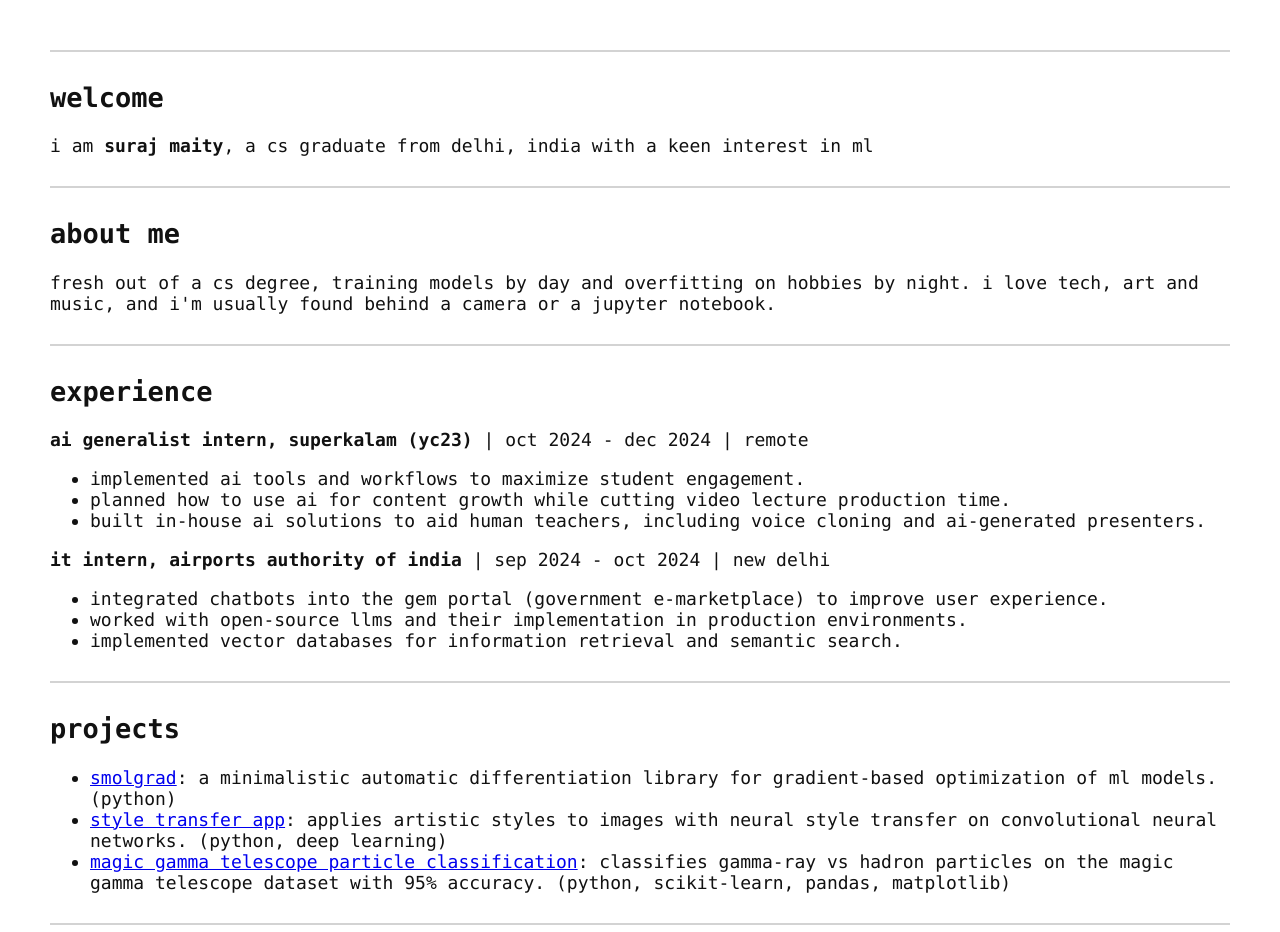
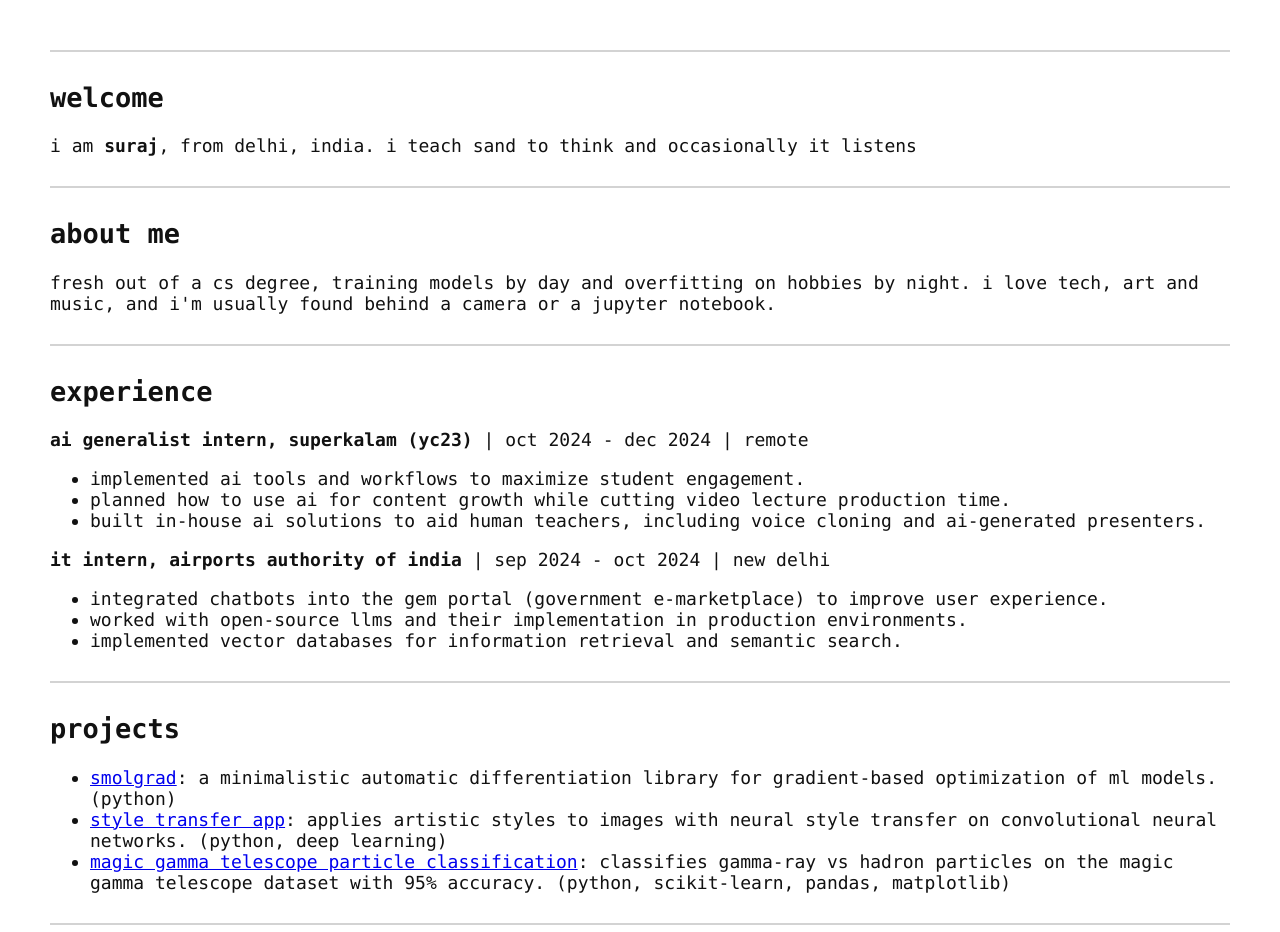
Before and after one commit to surajmaity/Portfolio-website-Tiny-grad-inspired-, a plain HTML site: page index.html in a window 1280 px wide. Shown: the part 780-1712 px from the top of the page. Drawn offline with Linux system fonts and the light colour scheme.

Commit message:
lil changes
Co-Authored-By: Claude Opus 5.5 <noreply@anthropic.com>

```diff
--- a/index.html
+++ b/index.html
@@ -124,7 +124,7 @@
 
   <hr>
   <h2 id="intro">welcome</h2>
-  <p>i am <strong>suraj maity</strong>, a cs graduate from delhi, india with a keen interest in ml</p>
+  <p>i am <strong>suraj</strong>, from delhi, india. i teach sand to think and occasionally it listens</p>
 
   <hr>
   <h2 id="about">about me</h2>
```
